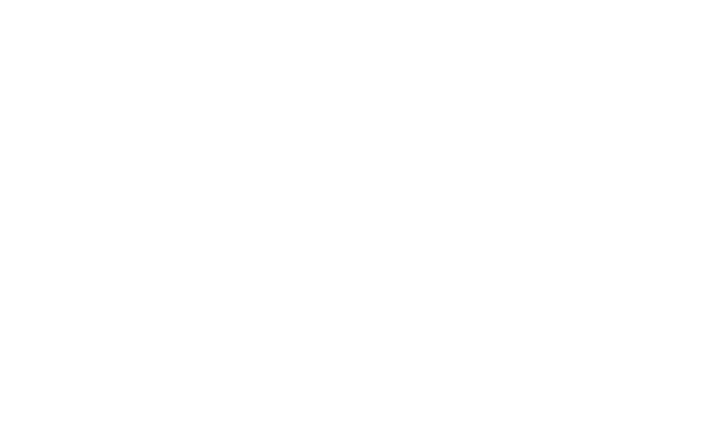
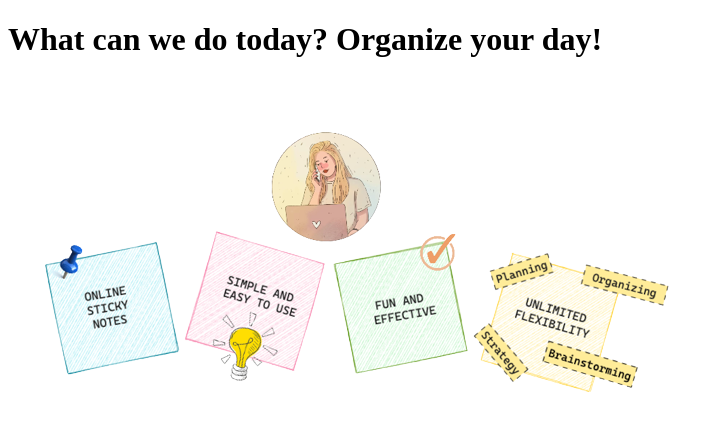
Before and after one commit to LaiaRuizM/create-notes, a React (Create React App) app: page / in a window 1280 px wide. Shown: the top 430 px of the page, without its empty margins (0-723 px from the left). Built offline with nearby package versions, Linux system fonts and the light colour scheme; a web font is replaced by a local one.

Commit message:
add App structure

```diff
--- a/package.json
+++ b/package.json
@@ -1,5 +1,5 @@
 {
-  "name": "react-starter-kit",
+  "name": "react",
   "version": "0.1.0",
   "private": true,
   "homepage": "./",
--- a/src/components/App.js
+++ b/src/components/App.js
@@ -1,11 +1,12 @@
 /* SECCIÓN DE IMPORT */
 // - De React
 // import { useEffect, useState } from "react";
-// import { Route, Routes } from "react-router-dom";
+import { Route, Routes } from "react-router-dom";
 // - Nuestros
 // - Sass
 import "../styles/App.scss";
 // - Imágenes
+import headerImg from "../images/header-img.png";
 /* SECCIÓN DEL COMPONENTE */
 function App() {
   /* VARIABLES ESTADO (DATOS) */
@@ -16,44 +17,27 @@
 
   /* FUNCIONES Y VARIABLES AUXILIARES PARA PINTAR EL HTML */
 
-  /* HTML */
-  return <div className="App">{/* Aquí va el HTML */}</div>;
+  /* PROP-TYPES */
+
+  return (
+    <>
+      <header className="header">
+        <h1 className="header__title">
+          What can we do today? Organize your day!
+        </h1>
+        <div className="header__div">
+          <img
+            className="header__image"
+            src={headerImg}
+            alt="Sticky notes"
+            title="Sticky notes"
+          />
+        </div>
+      </header>
+      <main className="main"></main>
+      <footer className="footer"></footer>
+    </>
+  );
 }
 
-/* PROP-TYPES */
-
-/* EXPORT DEL COMPONENTE */
 export default App;
-
-// const App = () => {
-//   return (
-//     <div>
-//       <h2>Este título aparece siempre</h2>
-
-//       <Routes>
-//         <Route
-//           path="/contacto"
-//           element={
-//             <h2>
-//               Este título solo aparece cuando la usuaria entra en la página de
-//               contacto
-//             </h2>
-//           }
-//         />
-//       </Routes>
-
-//       <nav>
-//         <ul>
-//           <li>
-//             <a href="/#/">Ir al inicio</a>
-//           </li>
-//           <li>
-//             <a href="/#/contacto">Ir a contacto</a>
-//           </li>
-//         </ul>
-//       </nav>
-//     </div>
-//   );
-// };
-
-// export default App;
```
Also changed, not shown: src/images/header-img.png (added).
